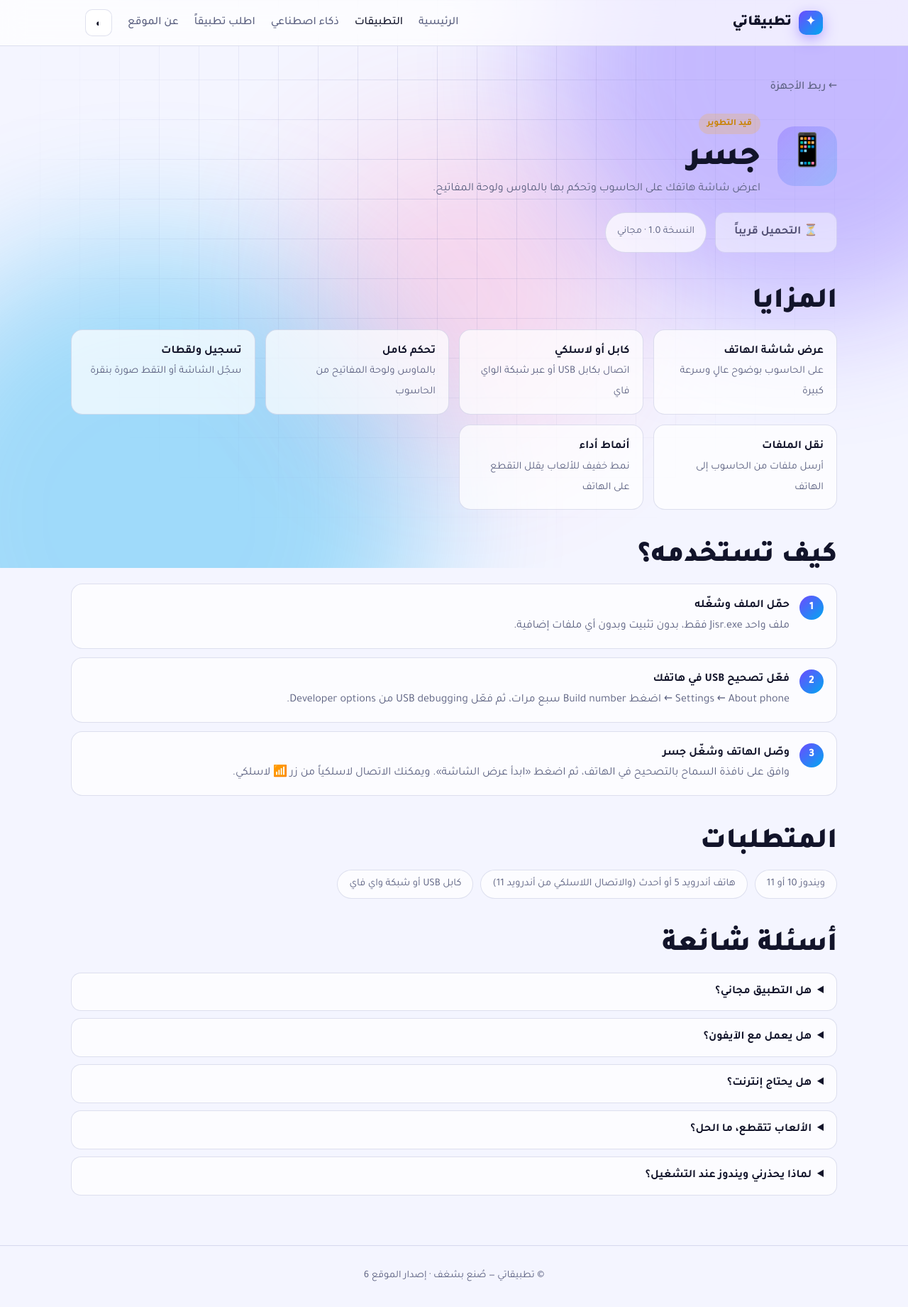
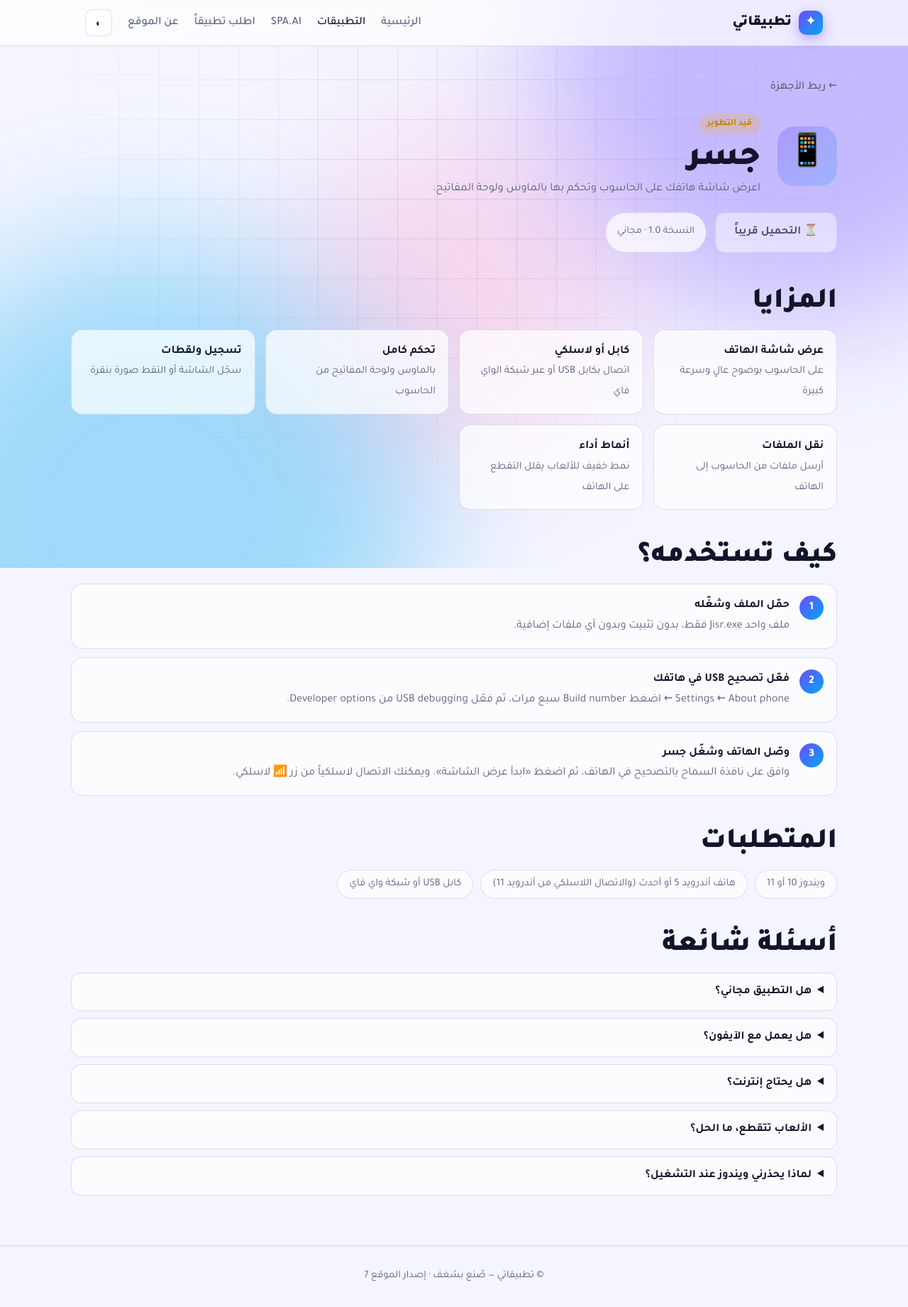
Before and after one commit to jihadhamdi7/SpecialApp, a plain HTML site: page jisr/index.html in a window 1280 px wide. Shown: the whole page at 71% size. Drawn offline with Linux system fonts and the light colour scheme; no server answers.

Commit message:
Add files via upload

```diff
--- a/jisr/index.html
+++ b/jisr/index.html
@@ -113,7 +113,7 @@ footer{border-top:1px solid var(--line);padding:30px 0;text-align:center;color:v
 <div class="bg"><div class="blob b1"></div><div class="blob b2"></div><div class="blob b3"></div><div class="grid-bg"></div></div>
 <nav><div class="wrap">
 <a class="logo" href="../#home"><span class="mark">✦</span>تطبيقاتي</a>
-<div class="links"><a class="keep" href="../#home" data-n="home">الرئيسية</a><a class="keep on" href="../#apps" data-n="apps">التطبيقات</a><a class="keep" href="../ai/" data-n="ai">ذكاء اصطناعي</a><a href="../#order" data-n="order">اطلب تطبيقاً</a><a href="../#about" data-n="about">عن الموقع</a><button class="tg" id="tg" aria-label="تبديل الوضع">◐</button></div>
+<div class="links"><a class="keep" href="../#home" data-n="home">الرئيسية</a><a class="keep on" href="../#apps" data-n="apps">التطبيقات</a><a class="keep" href="../ai/" data-n="ai">SPA.AI</a><a href="../#order" data-n="order">اطلب تطبيقاً</a><a href="../#about" data-n="about">عن الموقع</a><button class="tg" id="tg" aria-label="تبديل الوضع">◐</button></div>
 </div></nav>
 <div class="wrap page"><a class="back" href="../#cat-connect">← ربط الأجهزة</a>
 <div class="ahead rv"><div class="ic">📱</div><div><span class="chip" id="chip">قيد التطوير</span><h1>جسر</h1><p class="sub" style="margin:0">اعرض شاشة هاتفك على الحاسوب وتحكم بها بالماوس ولوحة المفاتيح.</p></div></div>
@@ -136,7 +136,7 @@ footer{border-top:1px solid var(--line);padding:30px 0;text-align:center;color:v
 <details class="rv"><summary>هل يحتاج إنترنت؟</summary><p>لا. الاتصال بين الهاتف والحاسوب مباشر ولا تُرسل بياناتك إلى أي مكان.</p></details>
 <details class="rv"><summary>الألعاب تتقطع، ما الحل؟</summary><p>اختر نمط «ألعاب — الأخف على الهاتف»، واستخدم كابل USB بدل الواي فاي، وخفّض رسومات اللعبة نفسها.</p></details>
 <details class="rv"><summary>لماذا يحذرني ويندوز عند التشغيل؟</summary><p>البرامج الجديدة غير الموقّعة تظهر فيها هذه الرسالة. اختر «مزيد من المعلومات» ثم «تشغيل على أي حال».</p></details></section></div>
-<footer><div class="wrap">© تطبيقاتي — صُنع بشغف · إصدار الموقع 6</div></footer>
+<footer><div class="wrap">© تطبيقاتي — صُنع بشغف · إصدار الموقع 7</div></footer>
 <script>
 document.documentElement.classList.add("js");
 const APP={repo:"jihadhamdi7/jihad",tag:"jisr",file:"Jisr.exe",name:"جسر",ver:"1.0"};
```
